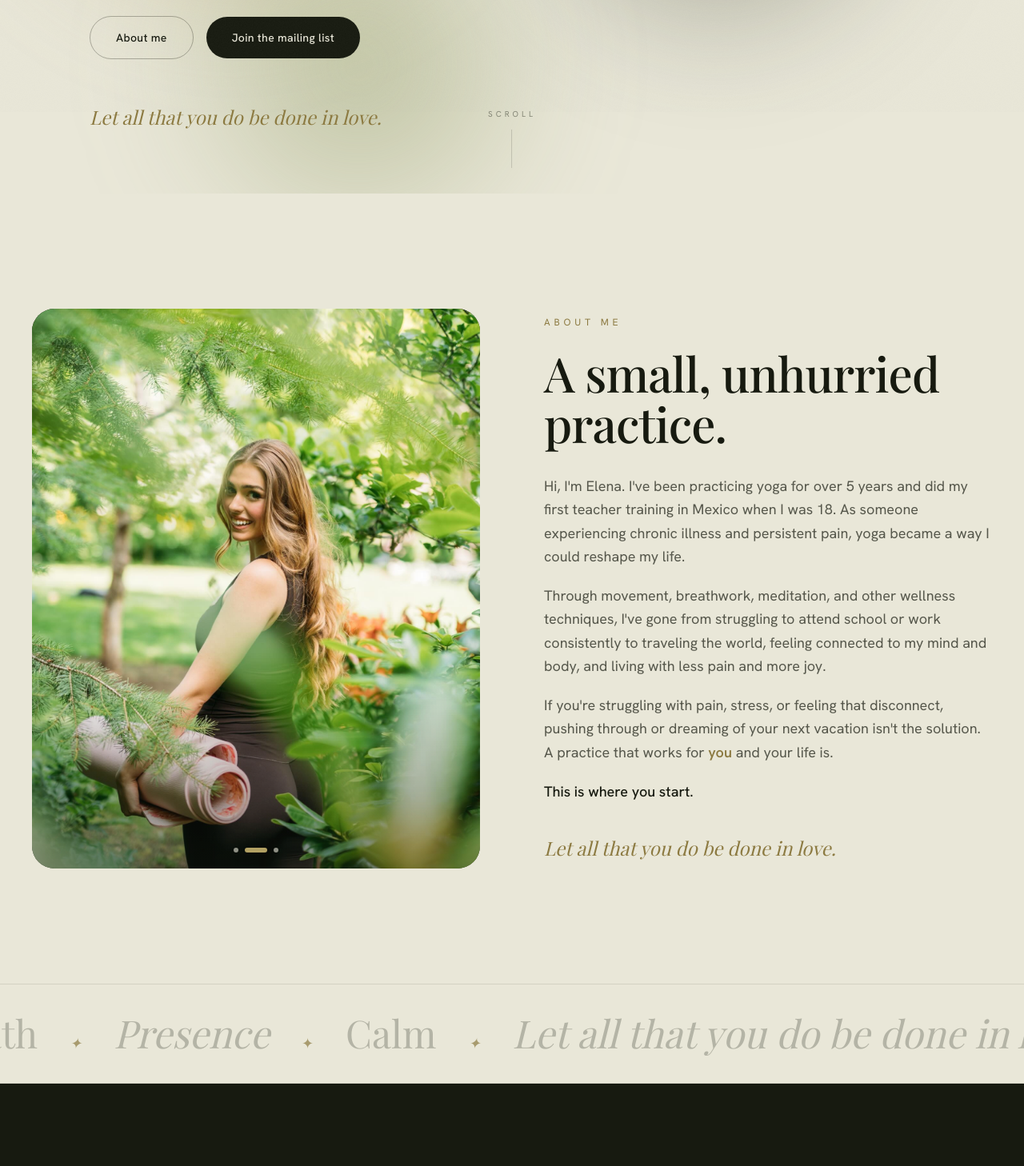
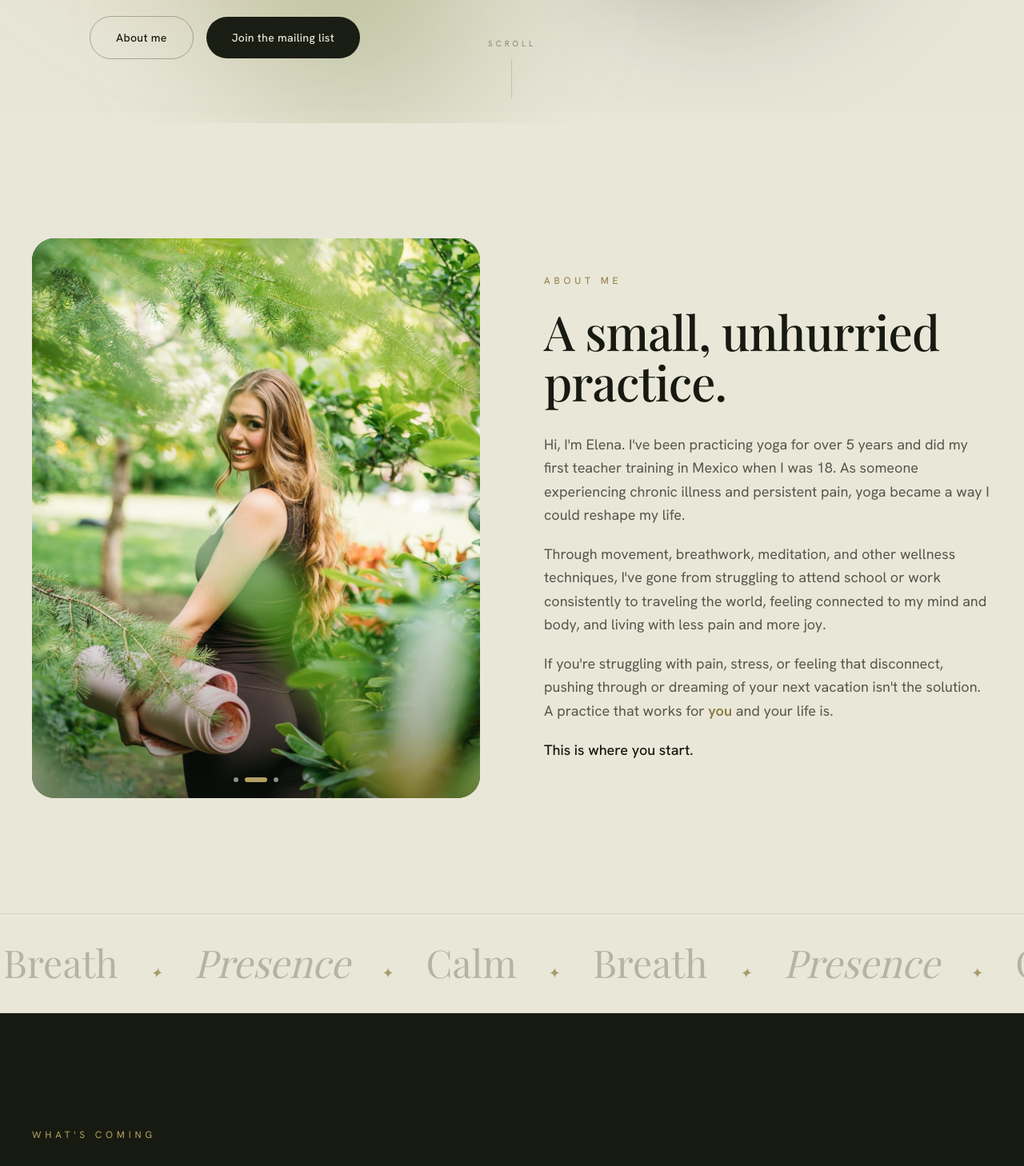
Before and after one commit to SukhmanH/elenawebsite, a Next.js app: page / in a window 1280 px wide. Shown: the part 660-2118 px from the top of the page at 80% size. Built offline with nearby package versions, Linux system fonts and the light colour scheme.

Commit message:
Remove all occurrences of the love mantra from the site

```diff
--- a/src/components/home/about.tsx
+++ b/src/components/home/about.tsx
@@ -104,9 +104,6 @@ export function About() {
               This is where you start.
             </p>
           </div>
-          <p className="mantra mt-10 text-2xl text-gold-deep">
-            Let all that you do be done in love.
-          </p>
         </Reveal>
       </div>
     </section>
--- a/src/components/home/hero.tsx
+++ b/src/components/home/hero.tsx
@@ -105,10 +105,6 @@ export function Hero() {
             Join the mailing list
           </Link>
         </motion.div>
-
-        <motion.p variants={item} className="mantra mt-14 text-2xl text-gold-deep md:ml-[6%]">
-          Let all that you do be done in love.
-        </motion.p>
       </motion.div>
 
       {/* Scroll cue — outside the parallax layer so it stays pinned to the fold. */}
--- a/src/components/home/marquee.tsx
+++ b/src/components/home/marquee.tsx
@@ -1,4 +1,4 @@
-const ITEMS = ['Breath', 'Presence', 'Calm', 'Let all that you do be done in love']
+const ITEMS = ['Breath', 'Presence', 'Calm']
 
 /**
  * Editorial marquee — the three pillars and the mantra drifting by in large
--- a/src/components/layout/footer.tsx
+++ b/src/components/layout/footer.tsx
@@ -31,10 +31,6 @@ export function Footer() {
           <p className="mt-4 text-sm text-sand/40">
             Or say hello on Instagram.
           </p>
-
-          <p className="mantra mt-16 text-3xl text-gold">
-            Let all that you do be done in love.
-          </p>
         </Reveal>
       </div>
 
```
